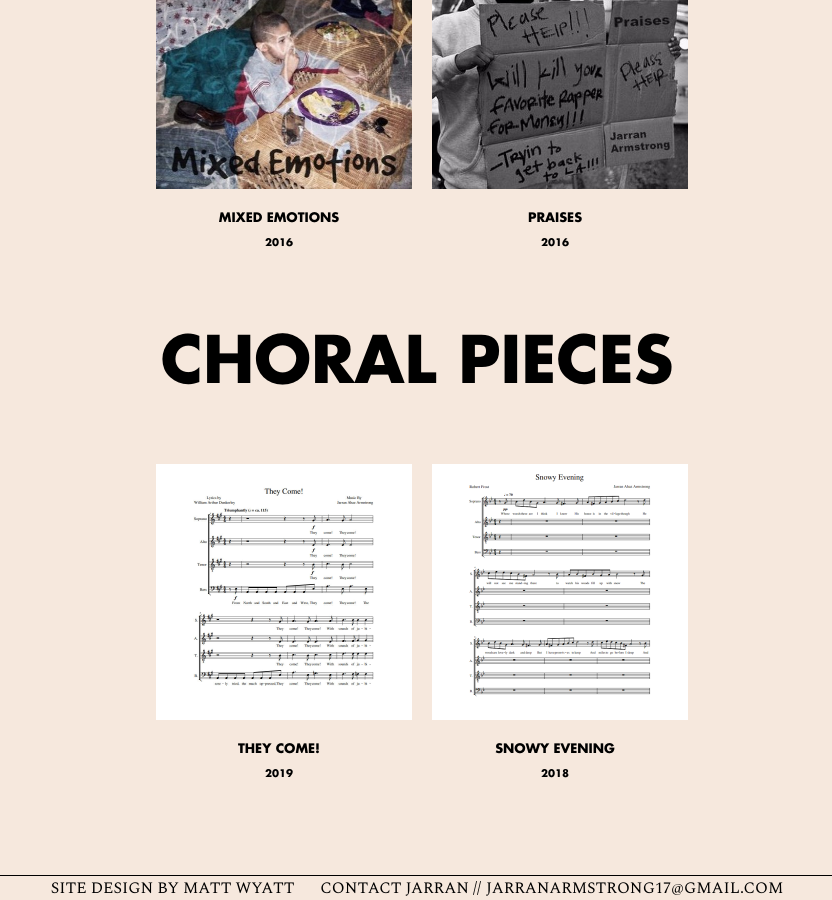
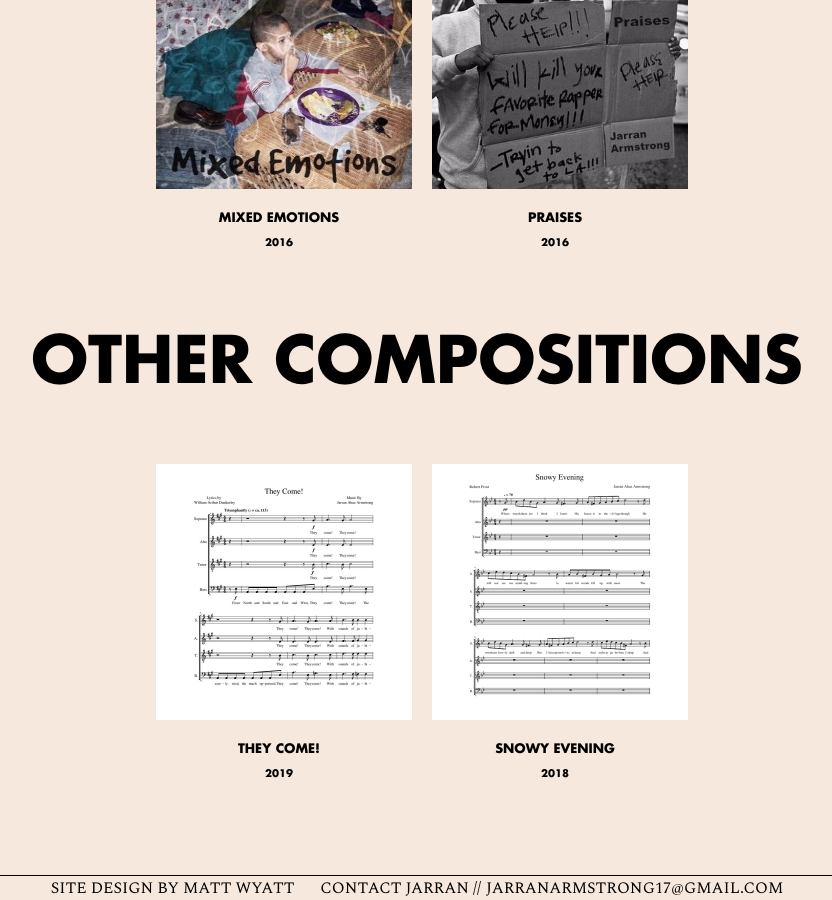
Before and after one commit to jarranarmstrong/jarranarmstrong.github.io, a Jekyll site: the page built from discography.html, in a window 1280 px wide and 900 px high, scrolled down 1106 px. Shown: the whole window, without its empty margins (223-1055 px from the left). Built offline with Jekyll 4.4.1, drawn with Linux system fonts in a browser that asks for light colours; nearby versions of some CDN libraries.

Commit message:
Update discography.html

```diff
--- a/discography.html
+++ b/discography.html
@@ -16,7 +16,7 @@ page: discography
 		</a>
 	{% endfor %}
 
-	<h1>CHORAL PIECES</h1>
+	<h1>OTHER COMPOSITIONS</h1>
 	{% for piece in site.chorals reversed %}
 		<a href="{{ piece.link }}">
 			<div class="card">
```
